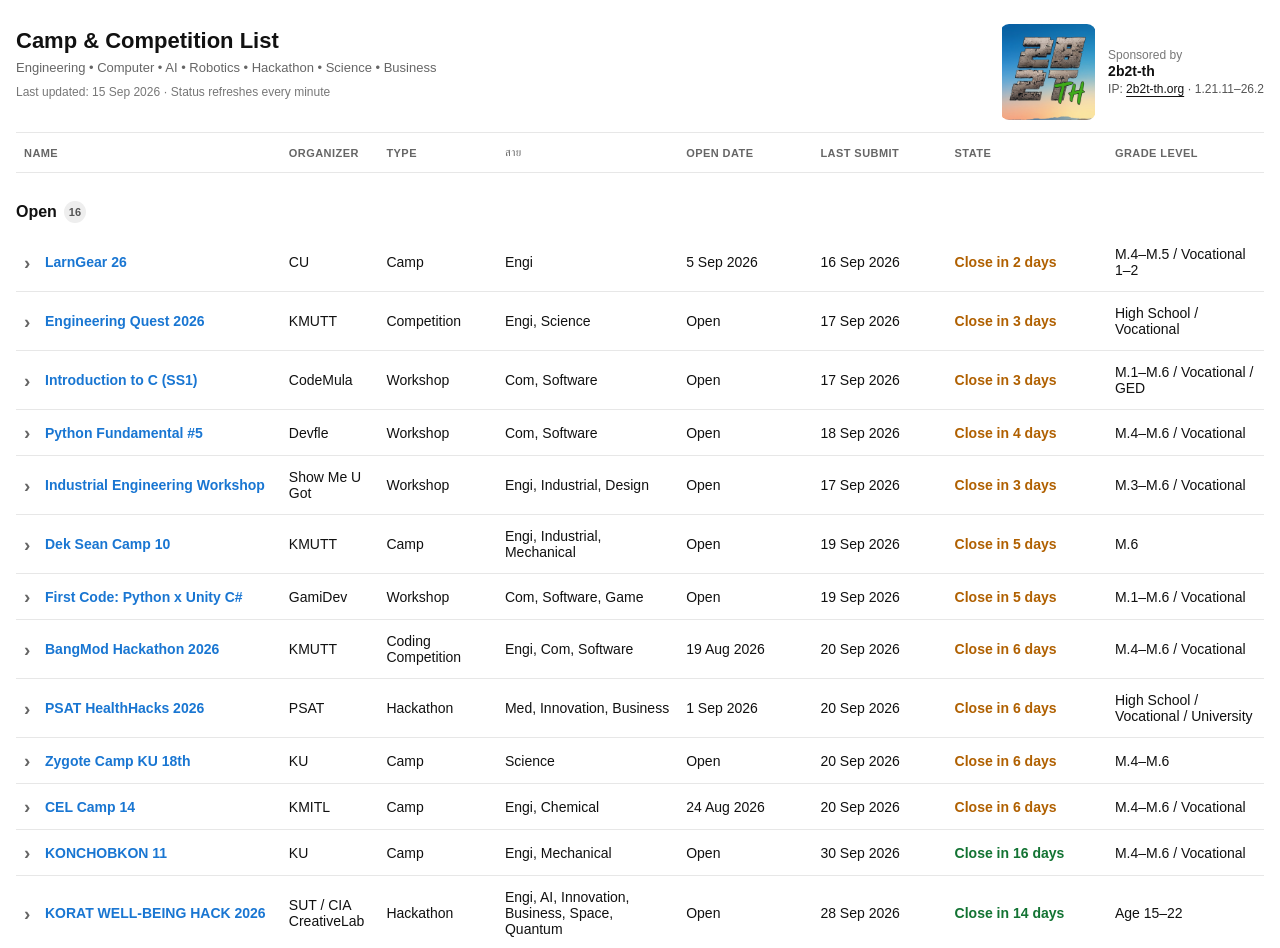
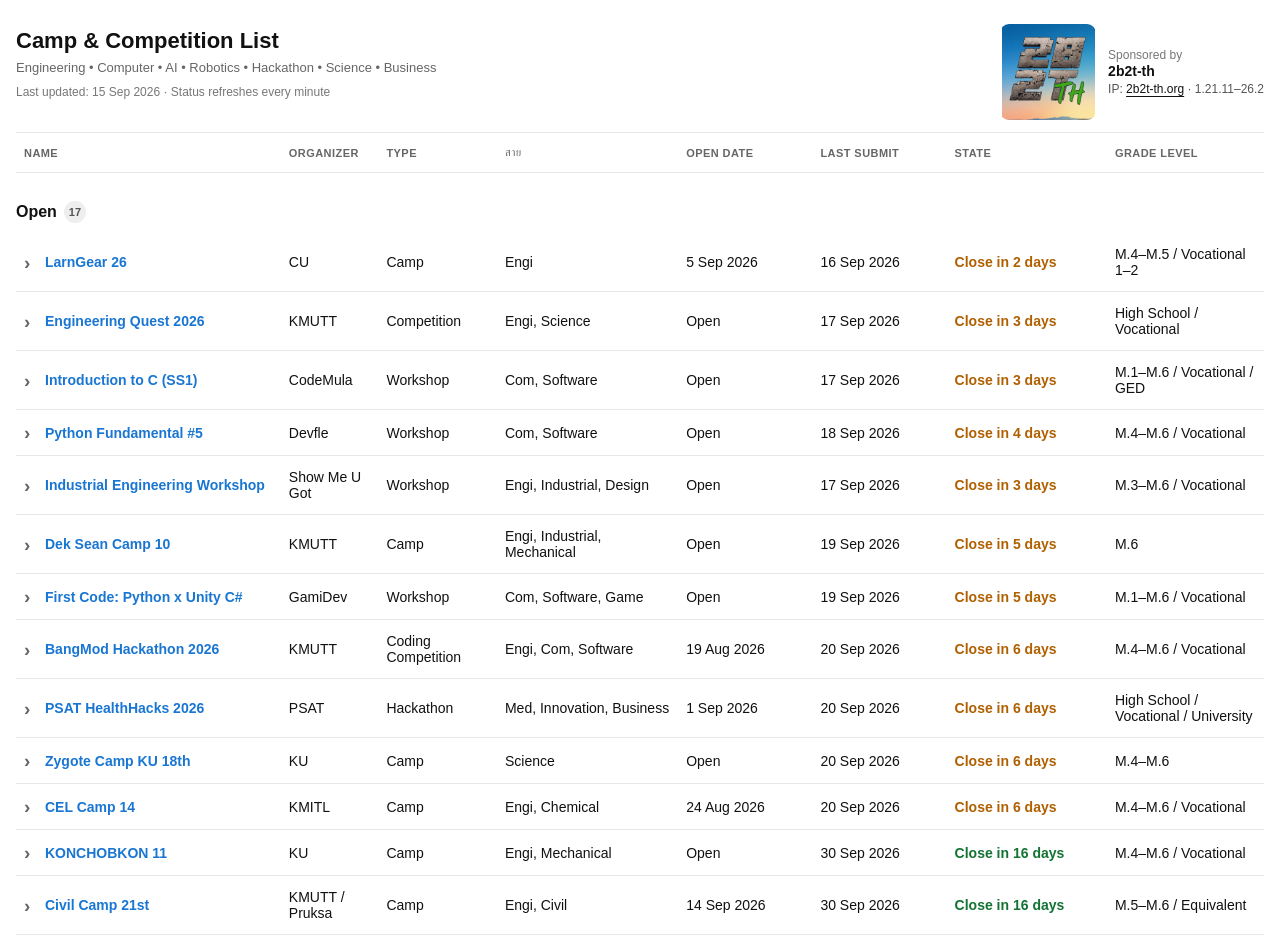
Before and after one commit to PolarBearEX-8/Competition-Lab, a React (Vite) app: page / in a window 1280 px wide. Shown: the top 948 px of the page. Built offline with nearby package versions, Linux system fonts and the light colour scheme.

Commit message:
Add Civil Camp 21 details

```diff
--- a/src/data/camps.ts
+++ b/src/data/camps.ts
@@ -20,6 +20,7 @@
   { name: 'Zygote Camp KU 18th', organizer: 'KU', type: 'Camp', fields: 'Science', open: 'Open', close: '20 Sep 2026', closeAt: '2026-09-20T23:59:59+07:00', registrationState: 'open', gradeLevel: 'M.4–M.6', description: 'ค่ายวิทยาศาสตร์พร้อมลงมือทดลองจริงในห้องปฏิบัติการมหาวิทยาลัย', eligible: 'ม.4–ม.6 ไม่จำกัดแผนการเรียน', eventDate: '10–12 Oct 2026', location: 'Faculty of Science, Kasetsart University, Bangkhen', team: 'Individual; 72 seats', cost: '50 THB application + 1,000 THB after selection', prize: 'Certificate', applyLink: 'https://kasets.art/YmXE43', instagram: 'https://www.instagram.com/zygotecamp.ku/', officialWebsite: 'https://www.camphub.in.th/zygote-camp-ku-18th/', discoverySource: 'KU short application link, official Instagram, CampHUB', checked: '15 Sep 2026' },
   { name: 'CEL Camp 14', organizer: 'KMITL', type: 'Camp', fields: 'Engi, Chemical', open: '24 Aug 2026', close: '20 Sep 2026', openAt: '2026-08-24T00:00:00+07:00', closeAt: '2026-09-20T23:59:59+07:00', registrationState: 'open', gradeLevel: 'M.4–M.6 / Vocational', description: 'ค่ายแนะแนววิศวกรรมเคมี พร้อม Lab Tour, Virtual Plant และกิจกรรมด้านนวัตกรรม', eligible: 'ม.4–ม.6 สายที่เกี่ยวข้องกับวิทยาศาสตร์และวิศวกรรม หรือ ปวช.1–3 สายที่เกี่ยวข้อง', eventDate: '19–22 Nov 2026', location: 'Faculty of Engineering, KMITL', team: 'Individual; 60 seats', cost: '990 THB after selection', prize: 'Certificate', applyLink: 'https://www.camphub.in.th/cel-camp-14/', instagram: 'https://www.instagram.com/celcamp.kmitl/', officialWebsite: 'https://www.camphub.in.th/cel-camp-14/', discoverySource: 'Official organizer Instagram and CampHUB', checked: '15 Sep 2026' },
   { name: 'KONCHOBKON 11', organizer: 'KU', type: 'Camp', fields: 'Engi, Mechanical', open: 'Open', close: '30 Sep 2026', closeAt: '2026-09-30T23:59:59+07:00', registrationState: 'open', gradeLevel: 'M.4–M.6 / Vocational', description: 'ค่ายคนชอบกล เรียนรู้วิศวกรรมเครื่องกลผ่าน workshop, laboratory tour และกิจกรรมกับรุ่นพี่', eligible: 'ม.4–ม.6 สายวิทย์–คณิต หรือ ปวช.', eventDate: '13–15 Nov 2026', location: 'Mechanical Engineering, Kasetsart University, Bangkhen', team: 'Individual; 80 seats', cost: 'Up to 1,000 THB after selection', prize: 'Camp experience and activities', applyLink: 'https://docs.google.com/forms/d/e/1FAIpQLScOp6bZXzgbmxfQ7z_wAPllUTAGD44j08-xLSwH_NgEvT5lRw/viewform', instagram: 'https://www.instagram.com/konchobkon/', officialWebsite: 'https://www.camphub.in.th/konchobkon-11/', discoverySource: 'Official application form, official Instagram, CampHUB', checked: '15 Sep 2026' },
+  { name: 'Civil Camp 21st', organizer: 'KMUTT / Pruksa', type: 'Camp', fields: 'Engi, Civil', open: '14 Sep 2026', close: '30 Sep 2026', openAt: '2026-09-14T00:00:00+07:00', closeAt: '2026-09-30T23:59:59+07:00', registrationState: 'open', gradeLevel: 'M.5–M.6 / Equivalent', description: 'ค่ายวิศวกรรมโยธาที่ให้นักเรียนทำ workshop ในห้องปฏิบัติการ เรียนรู้จากอาจารย์ และดูงานนอกสถานที่เพื่อสัมผัสการทำงานจริงของวิศวกร', eligible: 'นักเรียนชั้น ม.5–ม.6 หรือเทียบเท่า ที่สนใจด้านวิศวกรรมโยธา', eventDate: '19–23 Nov 2026', location: 'Department of Civil Engineering, KMUTT', team: 'Not announced', cost: 'Unknown', prize: 'Possible special consideration for admission to KMUTT Civil Engineering', applyLink: 'https://docs.google.com/forms/d/e/1FAIpQLSctUwpUGW8Y1GY4xb_usC5YcWfKXMh-AL93Gk8o2b8knbjihw/viewform?usp=publish-editor', instagram: 'https://www.instagram.com/p/DdTkQ9CzbYR/', officialWebsite: 'https://ce.kmutt.ac.th/2026/09/14/%F0%9F%93%A2-%E0%B9%82%E0%B8%AD%E0%B8%81%E0%B8%B2%E0%B8%AA%E0%B8%A1%E0%B8%B2%E0%B8%96%E0%B8%B6%E0%B8%87%E0%B9%81%E0%B8%A5%E0%B9%89%E0%B8%A7-%E0%B8%82%E0%B8%AD%E0%B9%80%E0%B8%8A%E0%B8%B4%E0%B8%8D/', discoverySource: 'Official KMUTT Civil Engineering website, official Instagram post and official application form', checked: '15 Sep 2026', notes: 'Selected participants will be announced on 22 Oct 2026. The official public announcement does not state the fee or team format; the application form requires Google sign-in.' },
   { name: 'KORAT WELL-BEING HACK 2026', organizer: 'SUT / CIA CreativeLab', type: 'Hackathon', fields: 'Engi, AI, Innovation, Business, Space, Quantum', open: 'Open', close: '28 Sep 2026', closeAt: '2026-09-28T23:59:59+07:00', registrationState: 'open', gradeLevel: 'Age 15–22', description: 'สร้าง prototype เทคโนโลยีสุขภาวะแห่งอนาคตใน 5 tracks ตั้งแต่ Space และ Quantum ถึง Bio และ Cyber', eligible: 'อายุ 15–22 ปี ตั้งแต่ ม.ปลายถึงมหาวิทยาลัย ไม่จำกัดสถานศึกษาและไม่ต้องมีอาจารย์ที่ปรึกษา', eventDate: '10–11 & 18–20 Oct 2026', location: 'Nakhon Ratchasima Chamber of Commerce', team: '4–6 people', cost: 'Free', prize: '35,000+ THB total and certificates', applyLink: 'https://koratwbh2026.creativelabth.com/', officialWebsite: 'https://koratwbh2026.creativelabth.com/', discoverySource: 'Official event website, SUT, CampHUB', checked: '15 Sep 2026' },
   { name: 'BUUICTOPIA Entrepreneurship Camp 7', organizer: 'BUUIC', type: 'Camp', fields: 'Business, Startup, Innovation', open: 'Open', close: '30 Sep 2026', closeAt: '2026-09-30T23:59:59+07:00', registrationState: 'open', gradeLevel: 'High School / GED', description: 'ค่ายผู้ประกอบการ ฝึกคิดไอเดีย ออกแบบธุรกิจ และนำเสนอผ่าน pitching challenge', eligible: 'นักเรียนมัธยมปลายหรือ GED ที่ยังไม่เคยเข้าร่วมกิจกรรมนี้', eventDate: '16–18 Oct 2026', location: 'Burapha University International College, Chon Buri', team: 'Individual; 40 seats', cost: '1,500 THB including accommodation, meals and activities', prize: 'Certificate', applyLink: 'https://www.camphub.in.th/buuictopia-entrepreneurship-camp-7th-oct2026/', officialWebsite: 'https://www.camphub.in.th/buuictopia-entrepreneurship-camp-7th-oct2026/', discoverySource: 'BUUIC and CampHUB', checked: '15 Sep 2026', notes: 'May close early when all seats are filled.' },
   { name: 'Leagues of Code Camp 9', organizer: 'Leagues of Code TH', type: 'Camp', fields: 'Com, Software, AI, Cyber, Quantum', open: 'Open', close: '30 Sep 2026', closeAt: '2026-09-30T23:59:59+07:00', registrationState: 'open', gradeLevel: 'M.1–M.6 / Vocational', description: 'ค่ายเขียนโปรแกรมที่มี Python, C/C++, Cybersecurity, AI/Machine Learning และ Quantum Computing', eligible: 'อายุ 12 ปีขึ้นไป เลือกแบบ online, onsite หรือค้างคืนได้', eventDate: '17–22 Oct 2026', location: 'Harbour.Space@UTCC and online', team: 'Individual; 30 boarding seats', cost: 'See package options; boarding listed at 7,560 THB', prize: 'Certificate and possible Harbour.Space scholarship opportunity', applyLink: 'https://codeleagues.com/camp', instagram: 'https://www.instagram.com/leagues_of_code_th/', officialWebsite: 'https://codeleagues.com/camp', discoverySource: 'Official website, organizer social channels, CampHUB', checked: '15 Sep 2026', notes: 'May close early when all seats are filled.' },
```
